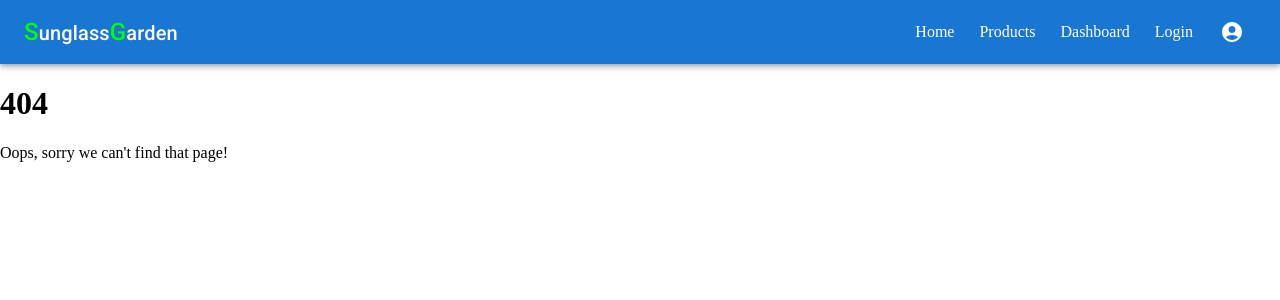
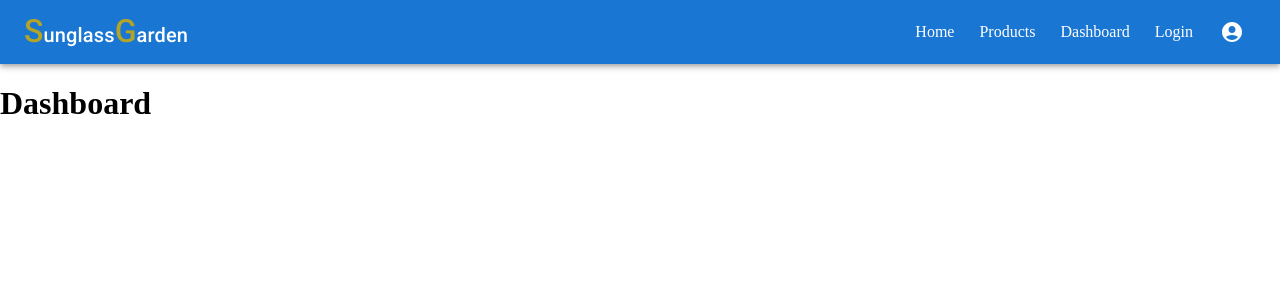
Before and after one commit to mdSindabad/sunglass-garden-front-end, a React (Create React App) app: page /dashboard in a window 1280 px wide. Before the commit this address had no page. Shown: the top 300 px of the page. Built offline with nearby package versions, Linux system fonts and the light colour scheme.

Commit message:
added home, products, dashboard, login routes

```diff
--- a/src/App.js
+++ b/src/App.js
@@ -4,6 +4,8 @@ import { BrowserRouter as Router, Switch, Route } from 'react-router-dom';
 import Home from "./pages/Home/Home";
 import NotFound from "./pages/NotFound/NotFound";
 import Login from "./pages/Login/Login";
+import Products from "./pages/Products/Products";
+import Dashboard from "./pages/Dashboadr/Dashboard";
 
 
 function App() {
@@ -13,6 +15,12 @@ function App() {
       <Switch>
         <Route exact path='/'>
           <Home />
+        </Route>
+        <Route path='/products'>
+          <Products />
+        </Route>
+        <Route path='/dashboard'>
+          <Dashboard />
         </Route>
         <Route path='/login'>
           <Login />
--- a/src/components/Header/Header.js
+++ b/src/components/Header/Header.js
@@ -22,8 +22,8 @@ const Header = () => {
                     </Typography>
                     <div className="desktop-menu">
                         <Link to="/">Home</Link>
-                        <Link to="/">Products</Link>
-                        <Link to="/">Dashboard</Link>
+                        <Link to="/products">Products</Link>
+                        <Link to="/dashboard">Dashboard</Link>
                         <Link to="/login">Login</Link>
                     </div>
                     {(
--- a/src/components/Header/header.css
+++ b/src/components/Header/header.css
@@ -13,8 +13,8 @@ a {
     background-color: #1769aa;
 }
 span{
-    color: rgb(0, 255, 0);
-    font-size: 24px;
+    color: #b2a429;
+    font-size: 32px;
 }
 .mobile-menu{
     display: block;
--- a/src/components/MobileMenu/MobileMenu.js
+++ b/src/components/MobileMenu/MobileMenu.js
@@ -50,8 +50,8 @@ const MobileMenu = () => {
                 }}
             >
                 <MenuItem onClick={() => handleClose('/')}>Home</MenuItem>
-                <MenuItem onClick={() => handleClose('/')}>Products</MenuItem>
-                <MenuItem onClick={() => handleClose('/')}>Dashboard</MenuItem>
+                <MenuItem onClick={() => handleClose('/products')}>Products</MenuItem>
+                <MenuItem onClick={() => handleClose('/dashboard')}>Dashboard</MenuItem>
                 <MenuItem onClick={() => handleClose('/login')}>Login</MenuItem>
             </Menu>
         </div>
--- a/src/components/User/User.js
+++ b/src/components/User/User.js
@@ -47,7 +47,6 @@ const User = () => {
                 open={Boolean(anchorEl)}
                 onClose={handleClose}
             >
-                <MenuItem onClick={handleClose}>Profile</MenuItem>
                 <MenuItem onClick={handleClose}>LogOut</MenuItem>
             </Menu>
         </div>
--- /dev/null
+++ b/src/pages/Dashboadr/Dashboard.js
@@ -0,0 +1,11 @@
+import React from 'react';
+
+const Dashboard = () => {
+    return (
+        <div>
+            <h1>Dashboard</h1>
+        </div>
+    )
+}
+
+export default Dashboard;
--- a/src/pages/NotFound/NotFound.js
+++ b/src/pages/NotFound/NotFound.js
@@ -1,12 +1,14 @@
-import React from 'react'
+import { Alert } from '@mui/material';
+import React from 'react';
+import './notfound.css';
 
 const NotFound = () => {
     return (
-        <div>
-            <h1 className="text-danger display-1 fw-bold">404</h1>
-            <p> Oops, sorry we can't find that page! </p>
+        <div className="container">
+            <h1>404</h1>
+            <Alert severity="error"> Oops, sorry we can't find that page! </Alert>
         </div>
     )
 }
 
-export default NotFound
+export default NotFound;
--- /dev/null
+++ b/src/pages/NotFound/notfound.css
@@ -0,0 +1,14 @@
+.container{
+    text-align: center;
+    width: 80vw;
+    margin: auto;
+}
+.container h1 {
+    color: #b2102f;
+    font-size: 48px;
+}
+@media only screen and (min-width: 768px) {
+    .container{
+        width: 50vw;
+    }
+}
--- /dev/null
+++ b/src/pages/Products/Products.js
@@ -0,0 +1,11 @@
+import React from 'react';
+
+const Products = () => {
+    return (
+        <div>
+            <h1>Products</h1>
+        </div>
+    )
+}
+
+export default Products;
```
